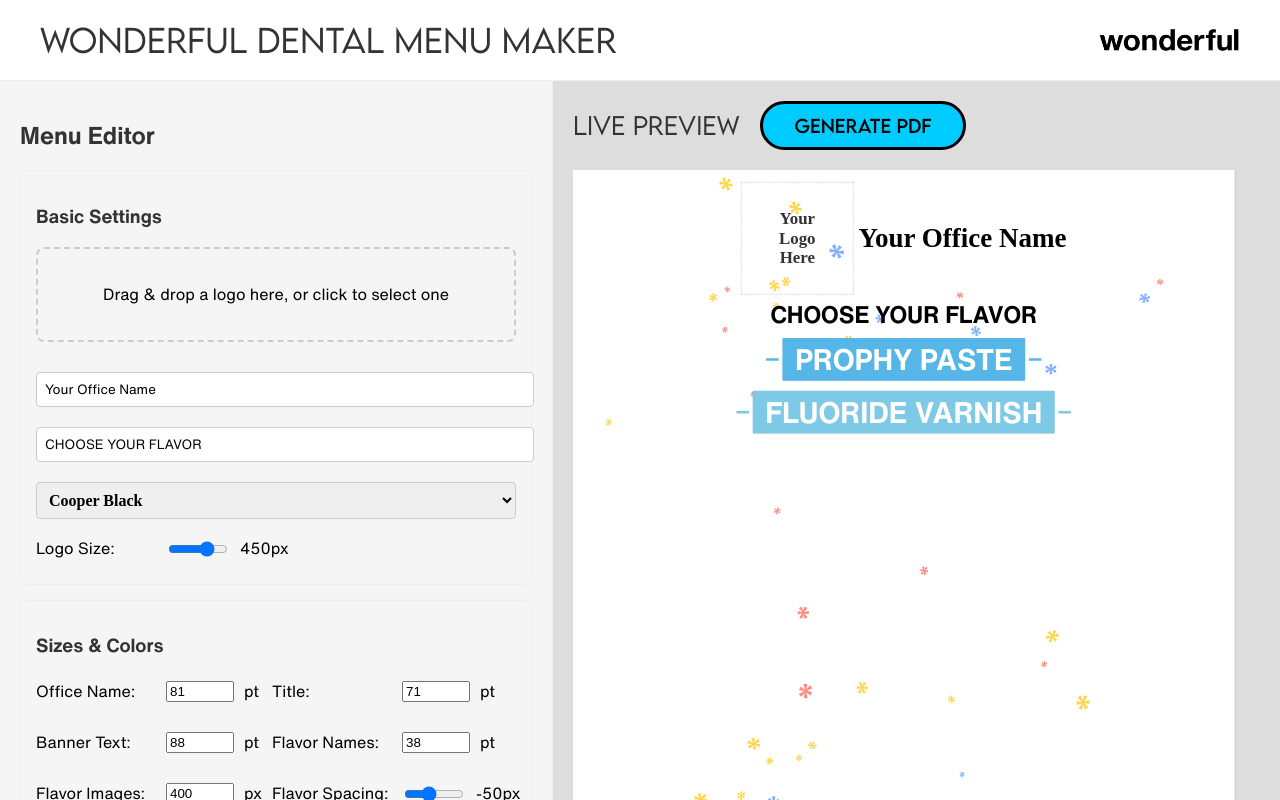
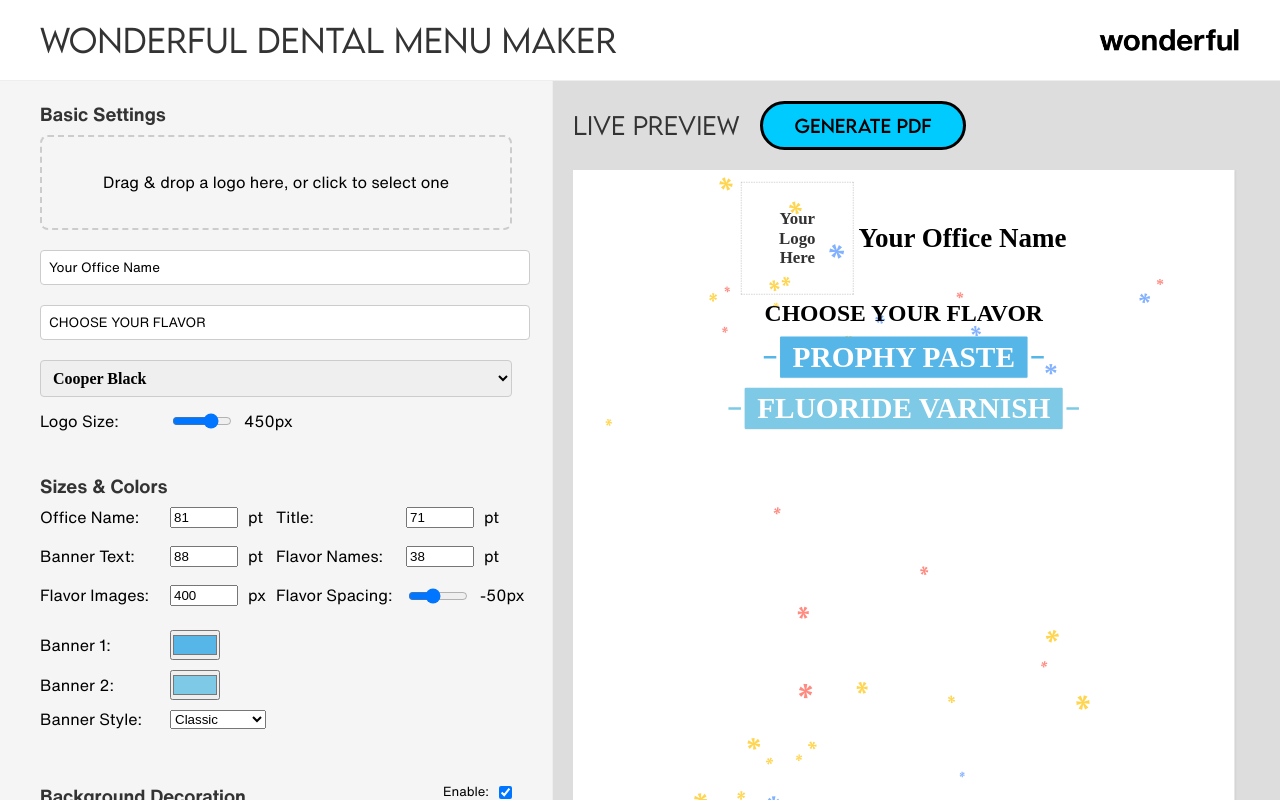
Before and after one commit to princezoho/flavormenu, a React (Create React App) app: page / in a window 1280 px wide. Built offline with nearby package versions, Linux system fonts and the light colour scheme.

Commit message:
small styling changes

```diff
--- a/src/App.tsx
+++ b/src/App.tsx
@@ -24,7 +24,10 @@ const MainContent = styled.div`
 
 const EditorSide = styled.div`
   flex: 0 0 40%;
-  padding: 20px;
+  padding-top: 8px;
+  padding-bottom: 8px;
+  padding-left: 20px;
+  padding-right: 20px;
   overflow-y: auto;
   height: 100%;
   background: #f5f5f5;
@@ -33,6 +36,8 @@ const EditorSide = styled.div`
   h2, h3 {
     font-family: 'Helvetica Now', sans-serif;
     font-weight: bold;
+    margin-top: 8px;
+    margin-bottom: 6px;
   }
 `;
 
@@ -147,18 +152,23 @@ const ControlsRow = styled.div`
 `;
 
 const ControlBox = styled.div`
-  padding: 15px;
-  border: 1px solid #eee;
+  padding-top: 6px;
+  padding-bottom: 6px;
+  padding-left: 20px;
+  padding-right: 20px;
   border-radius: 8px;
-  margin-bottom: 15px;
+  margin-top: 0;
+  margin-bottom: 20px;
 `;
 
 const SettingsGroup = styled.div`
-  margin-bottom: 20px;
+  margin-top: 0;
+  margin-bottom: 6px;
 `;
 
 const SettingsTitle = styled.h3`
-  margin-bottom: 15px;
+  margin-top: 0;
+  margin-bottom: 6px;
   color: #333;
   font-family: 'LEMON MILK', sans-serif;
   font-weight: 300;
@@ -168,7 +178,8 @@ const Settings = styled.div`
   display: grid;
   grid-template-columns: repeat(2, 1fr);
   gap: 10px;
-  margin-bottom: 15px;
+  margin-top: 0;
+  margin-bottom: 6px;
 `;
 
 const Input = styled.input`
@@ -227,16 +238,20 @@ const Button = styled.button`
 `;
 
 const FontSizeControls = styled.div`
-  margin: 20px 0;
-  padding: 15px;
-  border: 1px solid #eee;
+  margin-top: 6px;
+  margin-bottom: 6px;
+  padding-top: 6px;
+  padding-bottom: 6px;
+  padding-left: 20px;
+  padding-right: 20px;
   border-radius: 8px;
 `;
 
 const FontSizeControl = styled.div`
   display: flex;
   align-items: center;
-  margin: 10px 0;
+  margin-top: 4px;
+  margin-bottom: 4px;
   gap: 10px;
 
   label {
@@ -250,20 +265,24 @@ const FontSizeControl = styled.div`
 `;
 
 const ConfettiControls = styled.div`
-  margin: 20px 0;
-  padding: 15px;
-  border: 1px solid #eee;
+  margin-top: 6px;
+  margin-bottom: 6px;
+  padding-top: 6px;
+  padding-bottom: 6px;
+  padding-left: 20px;
+  padding-right: 20px;
   border-radius: 8px;
 `;
 
 const SliderControl = styled.div`
   display: flex;
   align-items: center;
-  gap: 8px;
-  margin: 6px 0;
+  gap: 10px;
+  margin-top: 2px;
+  margin-bottom: 2px;
 
   label {
-    min-width: 90px;
+    min-width: 50px;
     font-size: 13px;
     font-family: 'Helvetica Now', sans-serif;
   }
@@ -289,7 +308,8 @@ const ColorPalettes = styled.div`
   display: grid;
   grid-template-columns: repeat(3, 1fr);
   gap: 10px;
-  margin: 10px 0;
+  margin-top: 4px;
+  margin-bottom: 4px;
 `;
 
 const ColorPalette = styled.button<{ colors: string[]; isSelected: boolean }>`
@@ -327,7 +347,8 @@ const ColorStrip = styled.div<{ color: string }>`
 const ShapeSelector = styled.div`
   display: flex;
   gap: 10px;
-  margin: 10px 0;
+  margin-top: 4px;
+  margin-bottom: 4px;
 `;
 
 const ShapeButton = styled.button<{ isSelected: boolean }>`
@@ -356,7 +377,7 @@ const FontSelect = styled.select`
 `;
 
 const BannerControls = styled.div`
-  margin-bottom: 20px;
+  margin-bottom: 0px;
 `;
 
 const PreviewHeader = styled.div`
@@ -400,6 +421,14 @@ const ActionButton = styled.button`
     background: #caf0ff;
     transform: scale(1.1);
   }
+`;
+
+// Add a flex row for the background decoration title and enable control
+const BackgroundDecorationRow = styled.div`
+  display: flex;
+  align-items: center;
+  justify-content: space-between;
+  margin-bottom: 20px;
 `;
 
 const App: React.FC = () => {
@@ -627,7 +656,6 @@ const App: React.FC = () => {
       </Header>
       <MainContent>
         <EditorSide>
-          <h2>Menu Editor</h2>
           <ControlBox>
             <SettingsTitle>Basic Settings</SettingsTitle>
             <LogoUploader
@@ -778,15 +806,17 @@ const App: React.FC = () => {
           </ControlBox>
 
           <ControlBox>
-            <SettingsTitle>Background Decoration</SettingsTitle>
-            <SliderControl>
-              <label>Enable:</label>
+            <BackgroundDecorationRow>
+              <SettingsTitle style={{ marginBottom: 0 }}>Background Decoration</SettingsTitle>
+              <SliderControl style={{ marginBottom: 0, marginTop: 0 }}>
+                <label style={{ minWidth: 'auto' }}>Enable:</label>
                 <input
                   type="checkbox"
                   checked={menuData.confetti.enabled}
                   onChange={(e) => handleConfettiChange('enabled', e.target.checked)}
                 />
               </SliderControl>
+            </BackgroundDecorationRow>
 
             {menuData.confetti.enabled && (
               <>
@@ -856,7 +886,7 @@ const App: React.FC = () => {
             )}
           </ControlBox>
 
-          <h3>Categories</h3>
+          {/* <h3>Categories</h3> */}
           {menuData.categories.map((category, index) => (
             <CategoryEditor
               key={index}
--- a/src/components/CategoryEditor.tsx
+++ b/src/components/CategoryEditor.tsx
@@ -5,7 +5,6 @@ import { CategoryData, FlavorOption, WONDERFUL_FLAVORS, EMOJI_FLAVORS } from '..
 const CategoryContainer = styled.div`
   margin: 12px 0;
   padding: 12px;
-  border: 1px solid #eee;
   border-radius: 8px;
   min-width: 0;
   overflow: hidden;
@@ -210,6 +209,7 @@ const CategoryEditor: React.FC<CategoryEditorProps> = ({ category, onChange, ind
   return (
     <CategoryContainer>
       <CategoryHeader>
+        <span style={{ fontWeight: 600, marginRight: 8 }}>Category #{index + 1}</span>
         <Input
           type="text"
           value={category.name}
--- a/src/components/LogoUploader.tsx
+++ b/src/components/LogoUploader.tsx
@@ -8,7 +8,7 @@ const DropzoneContainer = styled.div`
   padding: 20px;
   text-align: center;
   cursor: pointer;
-  margin: 20px 0;
+  margin: 10px 0;
 
   &:hover {
     border-color: #55B6E7;
--- a/src/components/MenuPreview.tsx
+++ b/src/components/MenuPreview.tsx
@@ -15,7 +15,7 @@ const PreviewContainer = styled.div<{ font: string }>`
   background: white;
   padding: 0.5in;
   box-shadow: 0 0 10px rgba(0, 0, 0, 0.1);
-  font-family: ${props => props.font};
+  font-family: ${props => props.font} !important;
   font-weight: bold;
   position: relative;
   transform-origin: top left;
@@ -125,7 +125,7 @@ const LogoPlaceholder = styled.div<{ size: number }>`
 
 const OfficeName = styled.h1<{ fontSize: number; font: string }>`
   font-size: ${props => props.fontSize}pt;
-  font-family: ${props => props.font};
+  font-family: ${props => props.font} !important;
   margin: 0;
   color: black;
   font-weight: bold;
@@ -136,7 +136,7 @@ const OfficeName = styled.h1<{ fontSize: number; font: string }>`
 
 const Title = styled.h2<{ fontSize: number; font: string }>`
   font-size: ${props => props.fontSize}pt;
-  font-family: ${props => props.font};
+  font-family: ${props => props.font} !important;
   text-align: center;
   margin: 20px 0;
   color: black;
@@ -230,7 +230,7 @@ const CategoryBanner = styled.div<{ color: string; styleType: string }>`
 
 const CategoryTitle = styled.h3<{ fontSize: number; font: string }>`
   font-size: ${props => props.fontSize}pt;
-  font-family: ${props => props.font};
+  font-family: ${props => props.font} !important;
   text-align: center;
   margin: 0;
   color: white;
@@ -273,7 +273,7 @@ const FlavorEmoji = styled.div<{ size: number }>`
 
 const FlavorName = styled.div<{ fontSize: number; font: string }>`
   font-size: ${props => props.fontSize}pt;
-  font-family: ${props => props.font};
+  font-family: ${props => props.font} !important;
   color: black;
   margin-top: 4px;
   line-height: 1.1;
```
Lines whose indentation alone changed are shown as unchanged.
